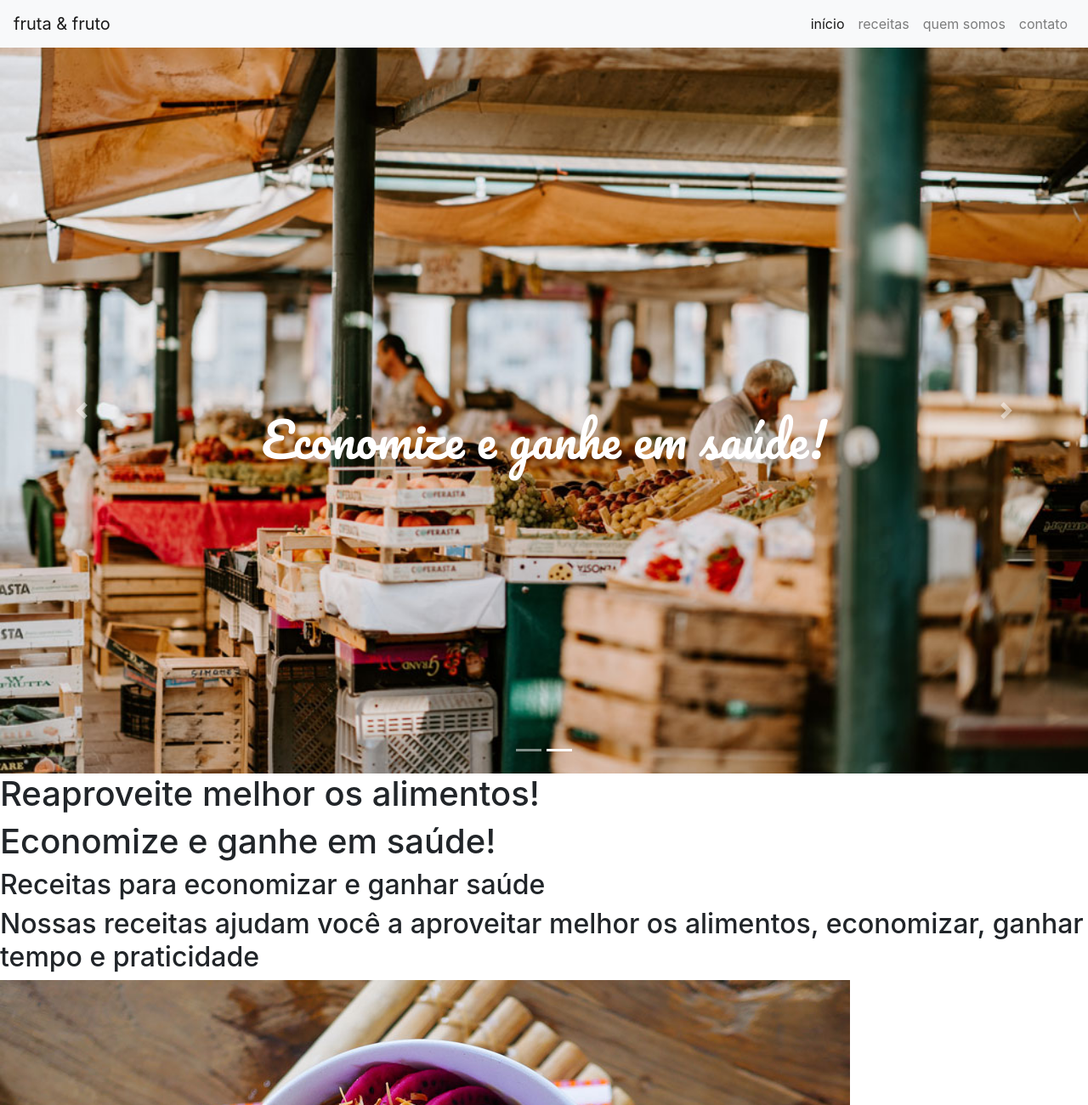
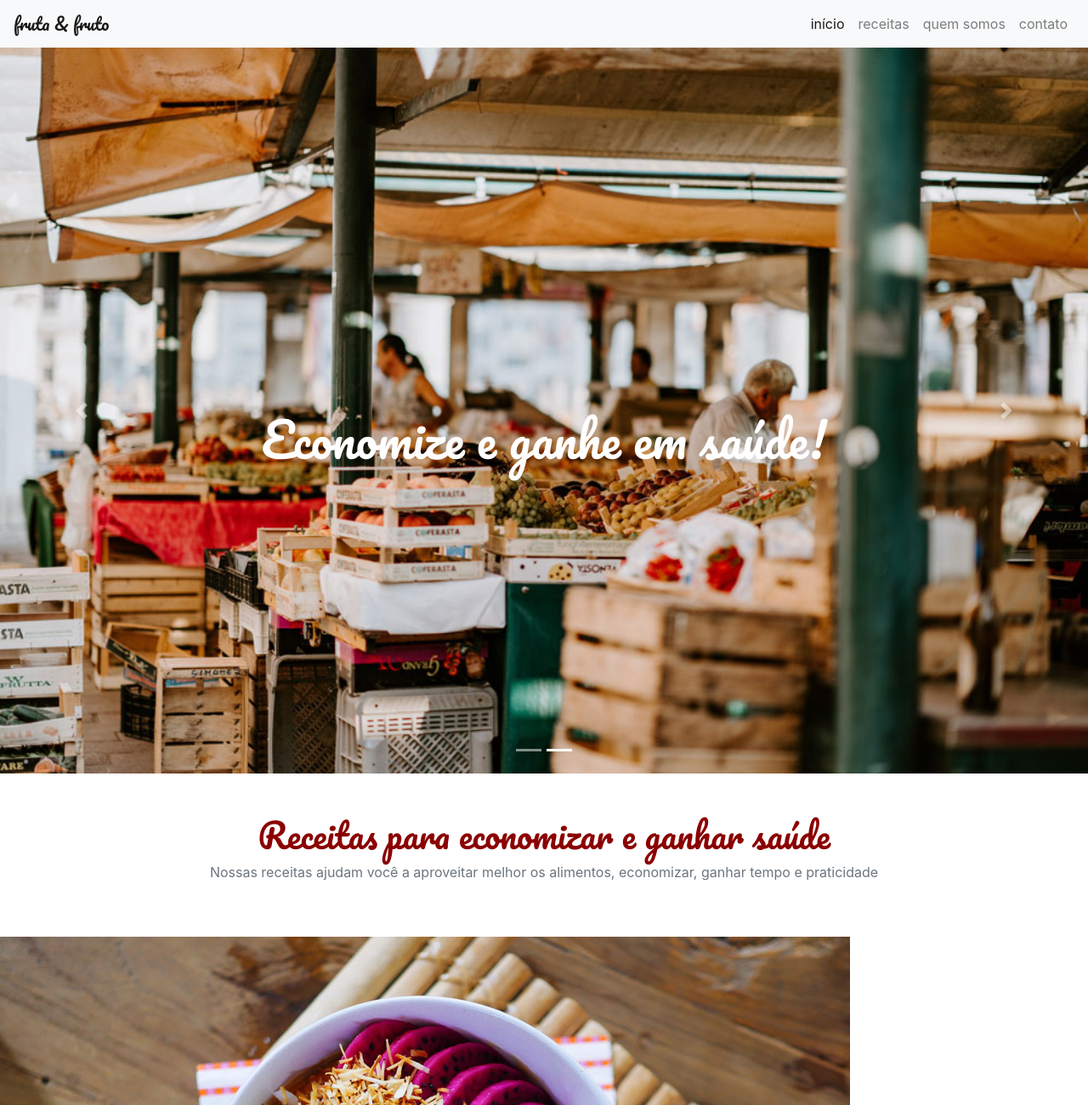
Before and after one commit to AndersonGabrielSilva/bootStrap_landingpage_responsiva--Alura, a plain HTML site: page index.html in a window 1280 px wide. Shown: the top 1300 px of the page at 85% size. Drawn offline with nearby package versions, Linux system fonts and the light colour scheme.

Commit message:
Margin e Padding com Bootstrap.

```diff
--- a/index.html
+++ b/index.html
@@ -16,7 +16,7 @@
 
   <!-- NavBar -->
   <nav class="navbar navbar-expand-lg navbar-light bg-light">
-    <a class="navbar-brand" href="#">fruta & fruto</a>
+    <a class="navbar-brand cor-especial fonte-titulo" href="#">fruta & fruto</a>
     <button class="navbar-toggler" type="button" data-toggle="collapse" data-target="#navbarNavAltMarkup"
       aria-controls="navbarNavAltMarkup" aria-expanded="false" aria-label="Toggle navigation">
       <span class="navbar-toggler-icon"></span>
@@ -61,11 +61,10 @@
     </a>
   </div>
 
-  <h1>Reaproveite melhor os alimentos!</h1>
-  <h1>Economize e ganhe em saúde!</h1>
+  <!--  -->
 
-  <h2>Receitas para economizar e ganhar saúde</h2>
-  <h2>Nossas receitas ajudam você a aproveitar melhor os alimentos, economizar, ganhar tempo e praticidade</h2>
+  <h1 class="text-center fonte-titulo cor-especial pt-5">Receitas para economizar e ganhar saúde</h1>
+  <p class="text-center text-secondary pb-5">Nossas receitas ajudam você a aproveitar melhor os alimentos, economizar, ganhar tempo e praticidade</p>
 
   <img src="src/img/receita-abacate.jpg" alt="tigela com salada de abacate, vista superior">
   <h3>Tigela de abacate</h3>
--- a/src/style.css
+++ b/src/style.css
@@ -1,4 +1,7 @@
-
 .fonte-titulo{
     font-family: 'Pacifico', cursive;
 }
+
+.cor-especial {
+    color: darkred;
+}
```
